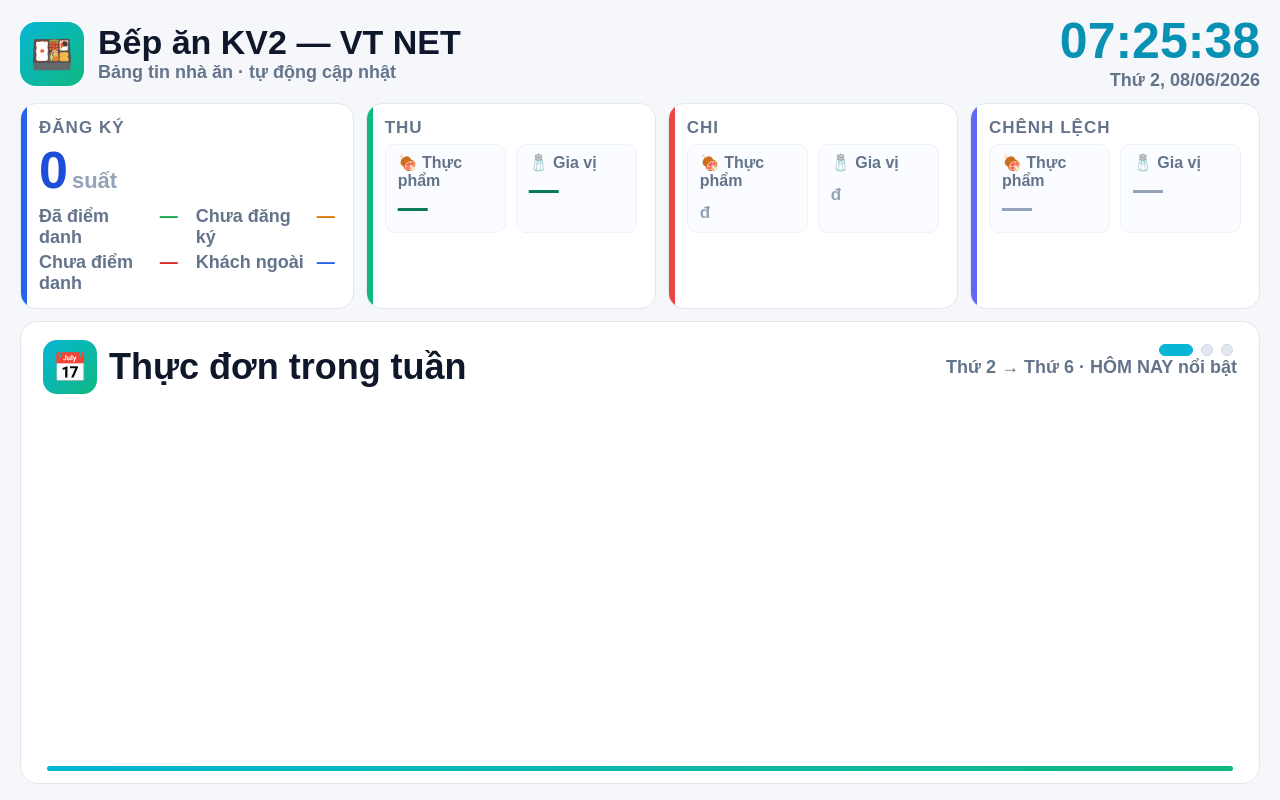
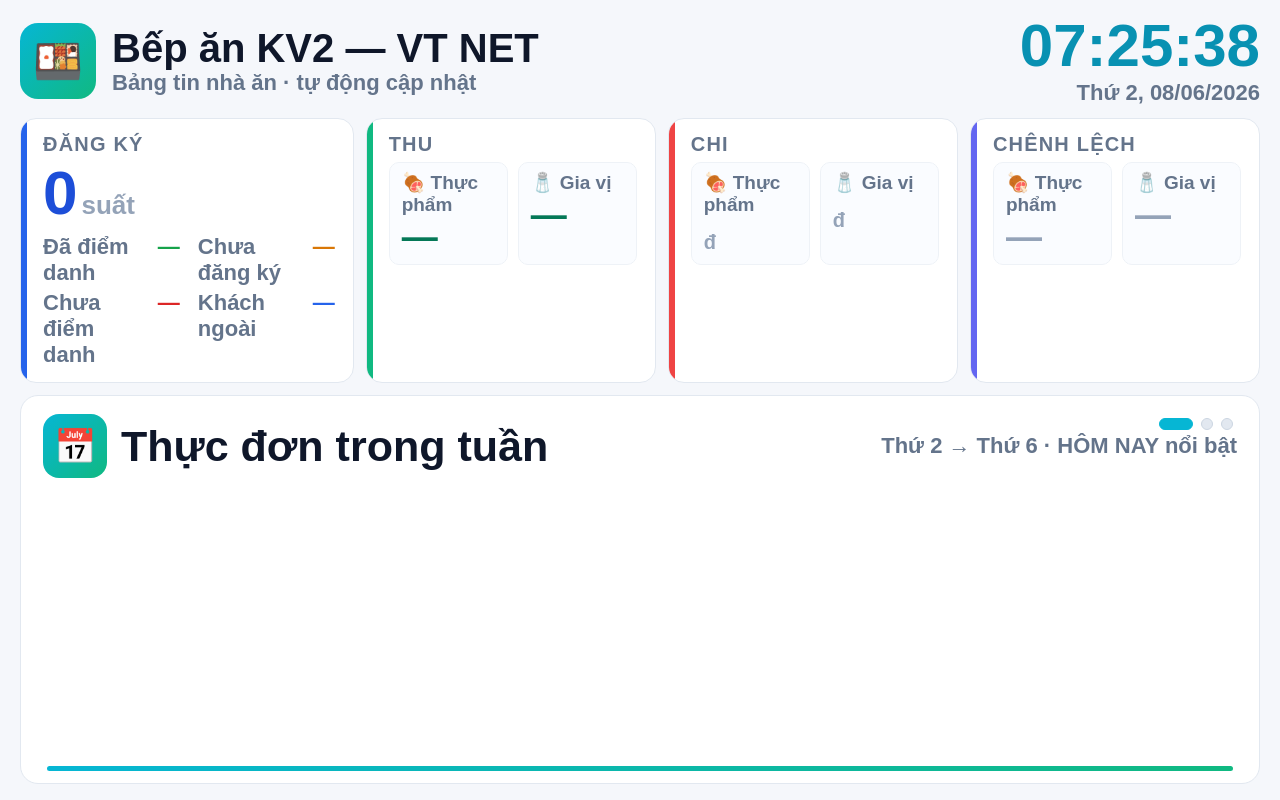
Before and after one commit to Thanghv37/bep-an, a Django app: template templates/core/tv_lite.html in a window 1280 px wide. Run offline with Django 5.2, Linux system fonts and the light colour scheme; the template is opened without the code that fills it, so the values that code supplies are empty.

Commit message:
TV SHOW: tang co chu ~20% + them hieu ung sinh dong (ken burns, dem so, trang slide) van TV-safe
Bom co chu ~20% toan trang. Them hieu ung chay 1 lan: anh mon zoom ken burns (transform khong filter), ten/badge/mo ta slide hien lan luot, dem so nhay (suat dang ky + kcal), mon dang chieu nay nhe + cuon vao tam nhin, icon panel pop. Khong dung animation infinite.

Co-Authored-By: Claude Opus 4.8 (1M context) <noreply@anthropic.com>

```diff
--- a/templates/core/tv_lite.html
+++ b/templates/core/tv_lite.html
@@ -18,39 +17,46 @@ html, body {
 }
 .app { display: flex; flex-direction: column; height: 100vh; padding: 16px 20px; gap: 12px; }
 
+/* Hiệu ứng dùng chung (chạy 1 lần) */
+@keyframes panelFade { from { opacity: 0; } to { opacity: 1; } }
+@keyframes cardUp { from { opacity: 0; transform: translateY(16px); } to { opacity: 1; transform: none; } }
+@keyframes up { from { opacity: 0; transform: translateY(20px); } to { opacity: 1; transform: none; } }
+@keyframes pop { 0% { transform: scale(1); } 50% { transform: scale(1.06); } 100% { transform: scale(1); } }
+@keyframes kenburns { from { transform: scale(1.12); } to { transform: scale(1); } }
+
 /* ===== Header ===== */
 .hd { display: flex; justify-content: space-between; align-items: center; }
-.brand { display: flex; align-items: center; gap: 14px; }
+.brand { display: flex; align-items: center; gap: 16px; }
 .brand .logo {
-    width: 64px; height: 64px; border-radius: 16px;
+    width: 76px; height: 76px; border-radius: 18px;
     background: linear-gradient(135deg, #06b6d4, #10b981);
-    color: #fff; font-size: 34px; display: flex; align-items: center; justify-content: center;
+    color: #fff; font-size: 40px; display: flex; align-items: center; justify-content: center;
 }
-.brand .t1 { font-size: 34px; font-weight: bold; color: #0f172a; line-height: 1.1; }
-.brand .t2 { font-size: 18px; color: #64748b; font-weight: bold; }
+.brand .t1 { font-size: 40px; font-weight: bold; color: #0f172a; line-height: 1.1; }
+.brand .t2 { font-size: 22px; color: #64748b; font-weight: bold; }
 .clock { text-align: right; }
-#t { font-size: 50px; font-weight: bold; color: #0891b2; line-height: 1; }
-#d { font-size: 18px; color: #64748b; font-weight: bold; margin-top: 4px; }
+#t { font-size: 60px; font-weight: bold; color: #0891b2; line-height: 1; }
+#d { font-size: 22px; color: #64748b; font-weight: bold; margin-top: 4px; }
 
 /* ===== KPI row ===== */
 .kpis { display: grid; grid-template-columns: 1.15fr 1fr 1fr 1fr; gap: 12px; flex-shrink: 0; }
-.kpi { background: #fff; border: 1px solid #e2e8f0; border-radius: 16px; padding: 14px 18px; position: relative; overflow: hidden; }
+.kpi { background: #fff; border: 1px solid #e2e8f0; border-radius: 16px; padding: 14px 18px 14px 22px; position: relative; overflow: hidden; }
 .kpi::before { content: ''; position: absolute; left: 0; top: 0; bottom: 0; width: 6px; }
 .kpi-people::before { background: #2563eb; } .kpi-income::before { background: #10b981; }
 .kpi-expense::before { background: #ef4444; } .kpi-balance::before { background: #6366f1; }
-.kpi-h { font-size: 17px; font-weight: bold; color: #64748b; text-transform: uppercase; letter-spacing: .06em; margin-bottom: 6px; }
-.kpi-v { font-size: 52px; font-weight: bold; color: #1d4ed8; line-height: 1; }
-.kpi-v .u { font-size: 22px; font-weight: bold; color: #94a3b8; margin-left: 4px; }
-.pstats { display: grid; grid-template-columns: 1fr 1fr; gap: 4px 18px; margin-top: 10px; font-size: 18px; }
+.kpi-h { font-size: 20px; font-weight: bold; color: #64748b; text-transform: uppercase; letter-spacing: .06em; margin-bottom: 6px; }
+.kpi-v { font-size: 62px; font-weight: bold; color: #1d4ed8; line-height: 1; }
+.kpi-v .u { font-size: 26px; font-weight: bold; color: #94a3b8; margin-left: 4px; }
+.pstats { display: grid; grid-template-columns: 1fr 1fr; gap: 4px 18px; margin-top: 10px; font-size: 22px; }
 .pstat { display: flex; justify-content: space-between; gap: 6px; }
 .pstat .l { color: #64748b; font-weight: bold; }
 .pstat .n { font-weight: bold; }
 .n.g { color: #16a34a; } .n.o { color: #d97706; } .n.r { color: #dc2626; } .n.b { color: #2563eb; }
 .split { display: grid; grid-template-columns: 1fr 1fr; gap: 10px; }
 .split .c { border: 1px solid #eef2f7; border-radius: 10px; padding: 8px 12px; background: #fafcff; }
-.split .l { font-size: 16px; color: #64748b; font-weight: bold; }
-.split .v { font-size: 30px; font-weight: bold; margin-top: 2px; line-height: 1.05; }
-.split .v .u { font-size: 17px; font-weight: bold; color: #94a3b8; }
+.split .l { font-size: 19px; color: #64748b; font-weight: bold; }
+.split .v { font-size: 36px; font-weight: bold; margin-top: 2px; line-height: 1.05; }
+.split .v .u { font-size: 20px; font-weight: bold; color: #94a3b8; }
 .kpi-income .v { color: #047857; } .kpi-expense .v { color: #be123c; }
 .kpi-balance .v.pos { color: #4338ca; } .kpi-balance .v.neg { color: #c2410c; } .kpi-balance .v.muted { color: #94a3b8; }
 
@@ -58,12 +64,12 @@ html, body {
 .stage { flex: 1 1 auto; position: relative; background: #fff; border: 1px solid #e2e8f0; border-radius: 18px; overflow: hidden; min-height: 0; }
 .panel { position: absolute; inset: 0; padding: 18px 22px; display: none; flex-direction: column; overflow: hidden; }
 .panel.active { display: flex; }
-.panel.in { animation: panelFade .5s ease both; }   /* fade 1 lần khi panel xuất hiện */
-@keyframes panelFade { from { opacity: 0; } to { opacity: 1; } }
+.panel.in { animation: panelFade .5s ease both; }
 .ph { display: flex; justify-content: space-between; align-items: center; margin-bottom: 12px; flex-shrink: 0; }
-.ph .ttl { font-size: 36px; font-weight: bold; color: #0f172a; display: flex; align-items: center; gap: 12px; }
-.ph .ttl .ic { width: 54px; height: 54px; border-radius: 14px; background: linear-gradient(135deg, #06b6d4, #10b981); color: #fff; font-size: 28px; display: flex; align-items: center; justify-content: center; }
-.ph .meta { font-size: 18px; color: #64748b; font-weight: bold; }
+.ph .ttl { font-size: 43px; font-weight: bold; color: #0f172a; display: flex; align-items: center; gap: 14px; }
+.ph .ttl .ic { width: 64px; height: 64px; border-radius: 16px; background: linear-gradient(135deg, #06b6d4, #10b981); color: #fff; font-size: 34px; display: flex; align-items: center; justify-content: center; }
+.panel.in .ph .ic { animation: pop .55s ease; }
+.ph .meta { font-size: 22px; color: #64748b; font-weight: bold; }
 
 .dots { position: absolute; top: 22px; right: 26px; display: flex; gap: 8px; z-index: 3; }
 .dot { width: 12px; height: 12px; border-radius: 999px; background: #e2e8f0; border: 1px solid #cbd5e1; transition: width .3s ease, background .3s ease; }
@@ -150,7 +155,7 @@ html, body {
     <div class="kpis">
         <div class="kpi kpi-people">
             <div class="kpi-h">Đăng ký</div>
-            <div class="kpi-v">{{ registered_count|default:0 }}<span class="u">suất</span></div>
+            <div class="kpi-v"><span id="reg" data-target="{{ registered_count|default:0 }}">0</span><span class="u">suất</span></div>
             <div class="pstats">
                 <div class="pstat"><span class="l">Đã điểm danh</span><span class="n g" id="s-valid">—</span></div>
                 <div class="pstat"><span class="l">Chưa đăng ký</span><span class="n o" id="s-notreg">—</span></div>
@@ -254,6 +259,20 @@ html, body {
 </div>
 
 <script>
+/* Đếm số nhảy lên (chạy 1 lần) */
+function countUp(el, target, dur){
+    target = Number(target) || 0;
+    var start = null;
+    function step(ts){
+        if (start === null) start = ts;
+        var t = Math.min(1, (ts - start) / dur);
+        var eased = 1 - Math.pow(1 - t, 3);
+        el.textContent = Math.round(target * eased).toLocaleString('vi-VN');
+        if (t < 1) requestAnimationFrame(step);
+    }
+    requestAnimationFrame(step);
+}
+
 /* Đồng hồ */
 (function () {
     var elT = document.getElementById('t'), elD = document.getElementById('d');
@@ -265,6 +284,12 @@ html, body {
         elD.textContent = DAYS[d.getDay()]+', '+p(d.getDate())+'/'+p(d.getMonth()+1)+'/'+d.getFullYear();
     }
     tick(); setInterval(tick, 1000);
+})();
+
+/* Số suất đăng ký đếm lên khi mở trang */
+(function () {
+    var reg = document.getElementById('reg');
+    if (reg) countUp(reg, reg.dataset.target, 1200);
 })();
 
 /* Poll số người ăn */
@@ -291,8 +316,8 @@ html, body {
     var panels = document.querySelectorAll('.panel');
     var dots = document.querySelectorAll('.dot');
     var prog = document.getElementById('prog');
-    var DUR_WEEK = 16000, DUR_AI = 16000;       // panel tĩnh
-    var PER_DISH = 5000, HOLD_END = 2500;        // panel hôm nay: mỗi món + giữ cuối
+    var DUR_WEEK = 16000, DUR_AI = 16000;
+    var PER_DISH = 5000, HOLD_END = 2500;
     var i = 0, timer = null, dishTimer = null;
 
     var dishes = [];
@@ -319,6 +344,7 @@ html, body {
     function highlight(k){
         var items = document.querySelectorAll('#todayList .t-item');
         for (var j = 0; j < items.length; j++) items[j].classList.toggle('cur', j === k);
+        var cur = items[k]; if (cur && cur.scrollIntoView) cur.scrollIntoView({ block: 'nearest' });
     }
     function renderDish(d){
         var stage = document.getElementById('todayStage'); if (!stage) return;
@@ -372,7 +398,7 @@ function loadNutrition(){
         .then(function(r){ return r.json(); })
         .then(function(data){
             if (data.error) { document.getElementById('summary').textContent = data.error; return; }
-            document.getElementById('kcal').textContent = (data.total_kcal || 0).toLocaleString('vi-VN');
+            countUp(document.getElementById('kcal'), data.total_kcal || 0, 1400);
             var lv = (data.level || '').toLowerCase(), cls = 'lv-bal', ic = '⚖️';
             if (lv.indexOf('thiếu') >= 0 || lv.indexOf('thấp') >= 0) { cls = 'lv-low'; ic = '⬇️'; }
             else if (lv.indexOf('dư') >= 0 || lv.indexOf('cao') >= 0 || lv.indexOf('nhiều') >= 0) { cls = 'lv-high'; ic = '⬆️'; }
```
Also changed, not shown: other parts of templates/core/tv_lite.html (+31 -33 lines), README.md.
